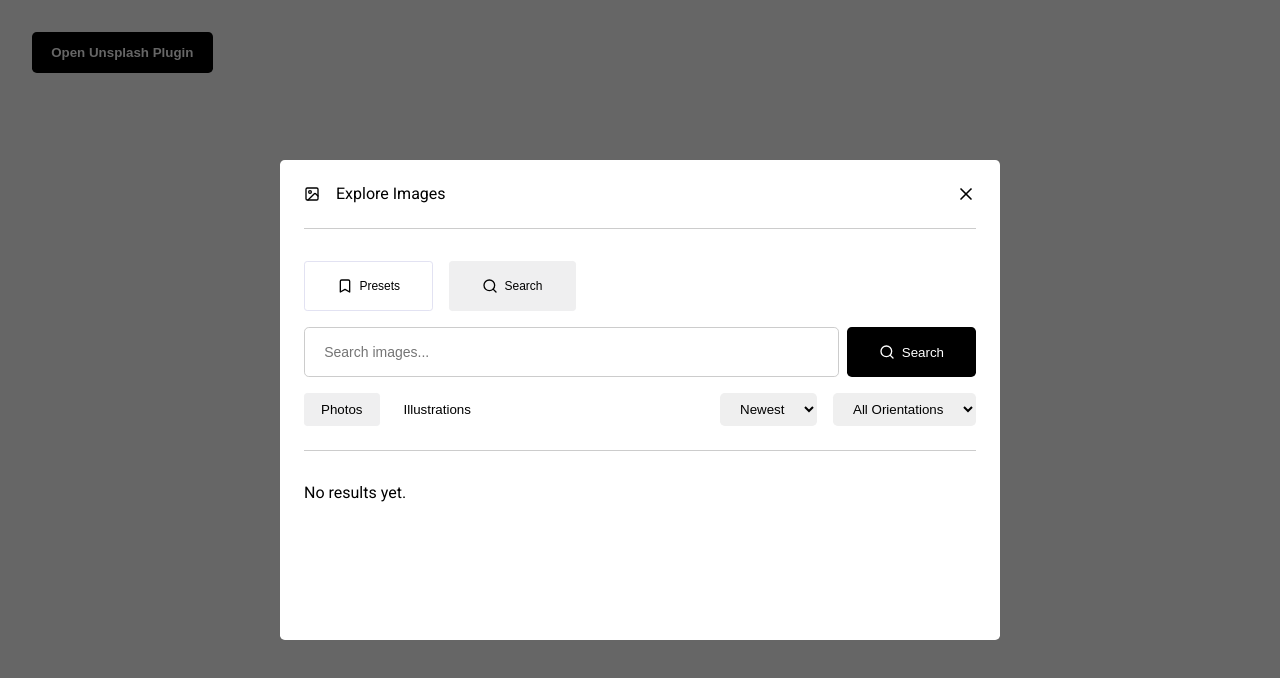
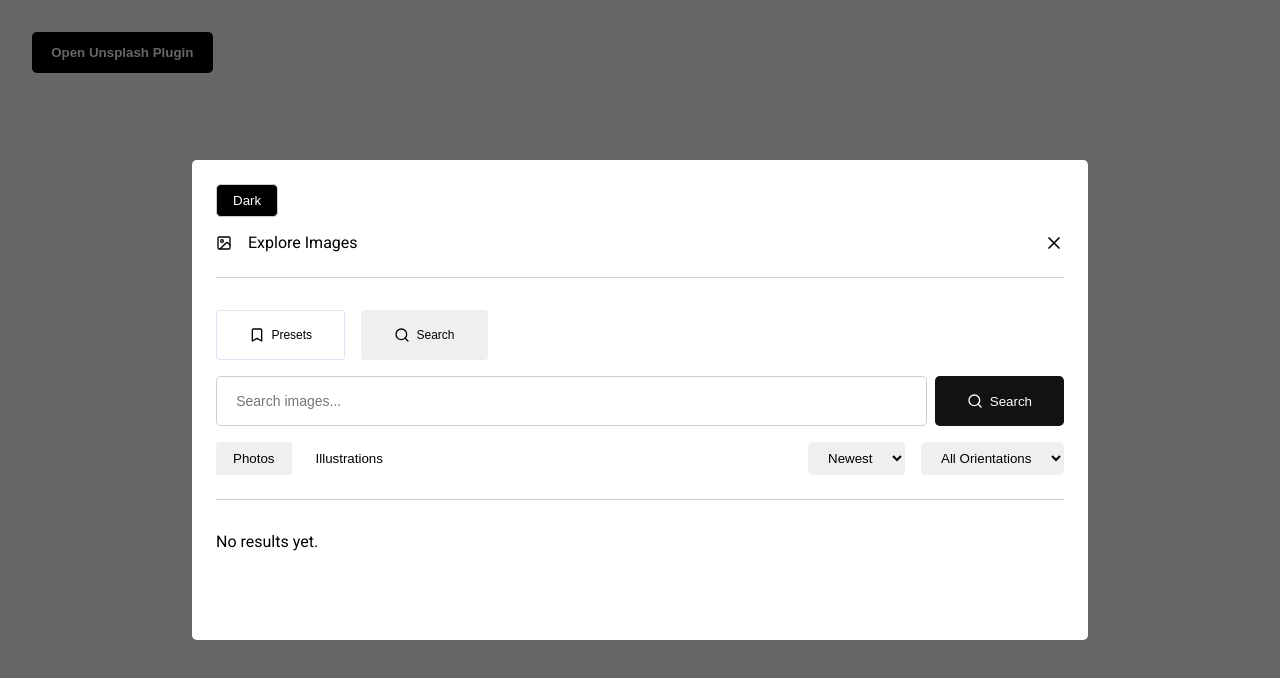
Before and after one commit to ZD12T4NT/Unsplash-Plugin, a React (Vite) app: page / in a window 1280 px wide. Both pictures are taken after a click on the button "Open Unsplash Plugin". Shown: the top 678 px of the page. Built offline with nearby package versions, Linux system fonts and the light colour scheme.

Commit message:
Light and dark mode added

```diff
--- a/src/App.tsx
+++ b/src/App.tsx
@@ -13,7 +13,7 @@ const PRESETS = [
   "business", "space", "colorful", "technology", "food", "texture", "interior", "wallpaper"
 ];
 
-// Add this small component above your App function
+
 function ImageItem({ img }: { img: UnsplashSearchResponseItemDto }) {
   const [hover, setHover] = useState(false);
 
@@ -107,6 +107,7 @@ function ImageItem({ img }: { img: UnsplashSearchResponseItemDto }) {
 
 
 export function App() {
+  const [theme, setTheme] = useState<'light' | 'dark'>('light');
   const [modalOpen, setModalOpen] = useState(false);
   const [activeTab, setActiveTab] = useState<"presets" | "search">("search");
   const [searchTerm, setSearchTerm] = useState("");
@@ -232,19 +233,36 @@ const renderResults = () => (
             zIndex: 1000,
           }}
         >
-          <div
+         <div
             style={{
-              background: "#fff",
+              background: theme === 'light' ? '#fff' : '#121212',
+              color: theme === 'light' ? '#000' : '#f5f5f5',
               minHeight: "30rem",
               width: "70%",
-              maxWidth: "720px",
               borderRadius: ".3rem",
               padding: "1.5rem",
               position: "relative",
               maxHeight: "90vh",
               overflowY: "auto",
+              transition: 'background 0.3s ease, color 0.3s ease',
             }}
           >
+
+            <button
+              onClick={() => setTheme(prev => (prev === 'light' ? 'dark' : 'light'))}
+              style={{
+                marginBottom: '1rem',
+                padding: '0.5rem 1rem',
+                borderRadius: '0.3rem',
+                border: '1px solid #ccc',
+                background: theme === 'light' ? '#000' : '#fff',
+                color: theme === 'light' ? '#fff' : '#000',
+                cursor: 'pointer',
+              }}
+            >
+              {theme === 'light' ? 'Dark' : 'Light'}
+            </button>
+
             {/* Header */}
             <div
               style={{
@@ -280,7 +298,7 @@ const renderResults = () => (
                   justifyContent: "center",
                 }}
               >
-                <X size={20} />
+                <X style={{color: theme === 'light' ? '#000' : '#f5f5f5'}} size={20} />
               </button>
             </div>
 
@@ -352,8 +370,8 @@ const renderResults = () => (
                   gap: "0.4rem",
                   padding: "1rem 2rem",
                   borderRadius: "0.3rem",
-                  background: "#000",
-                  color: "#fff",
+                  background: theme === 'light' ? '#121212' : '#fff',
+                  color: theme === 'light' ? '#fff' : '#000',
                   border: "none",
                   cursor: "pointer",
                   fontWeight: "normal",
```
